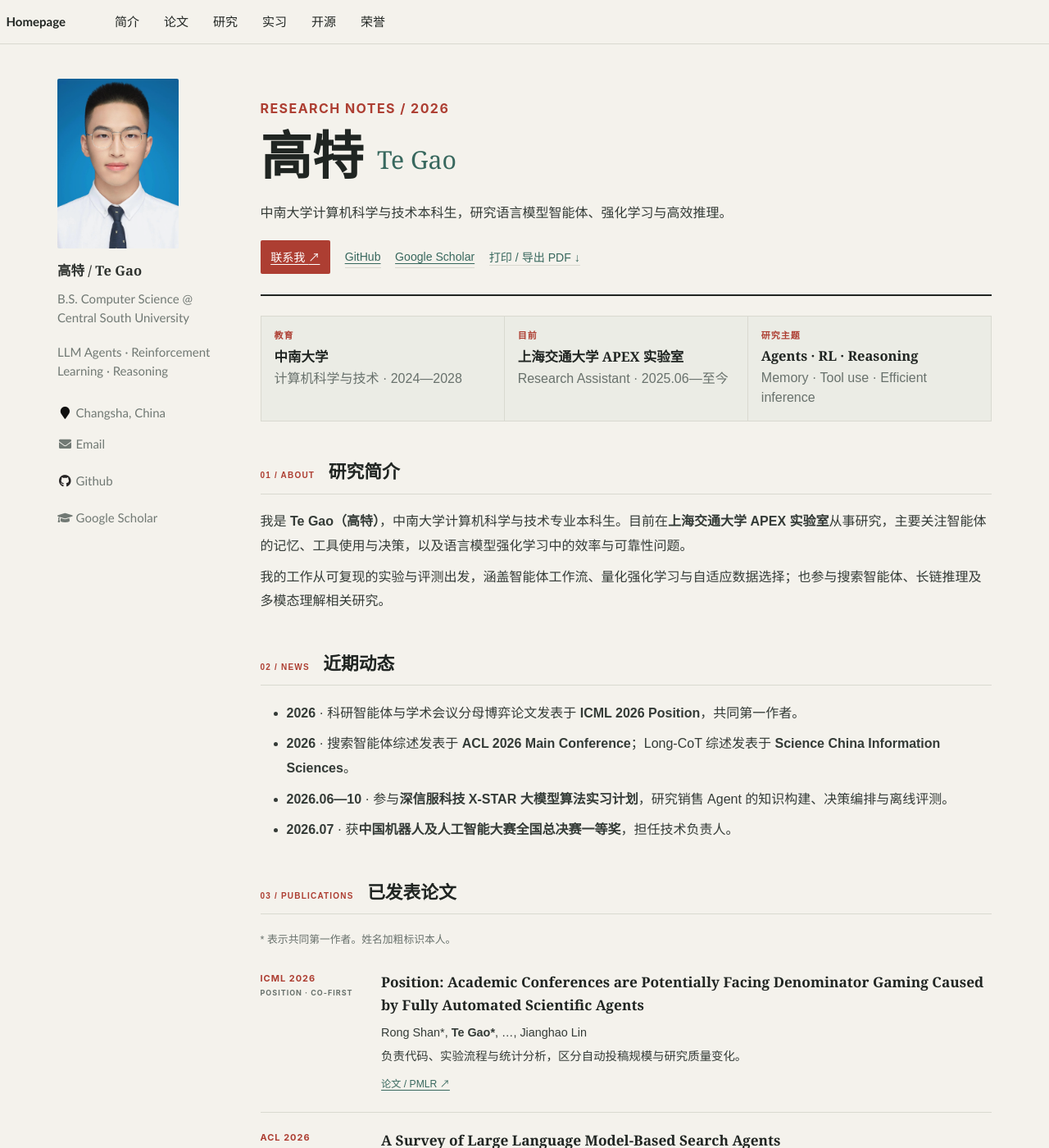
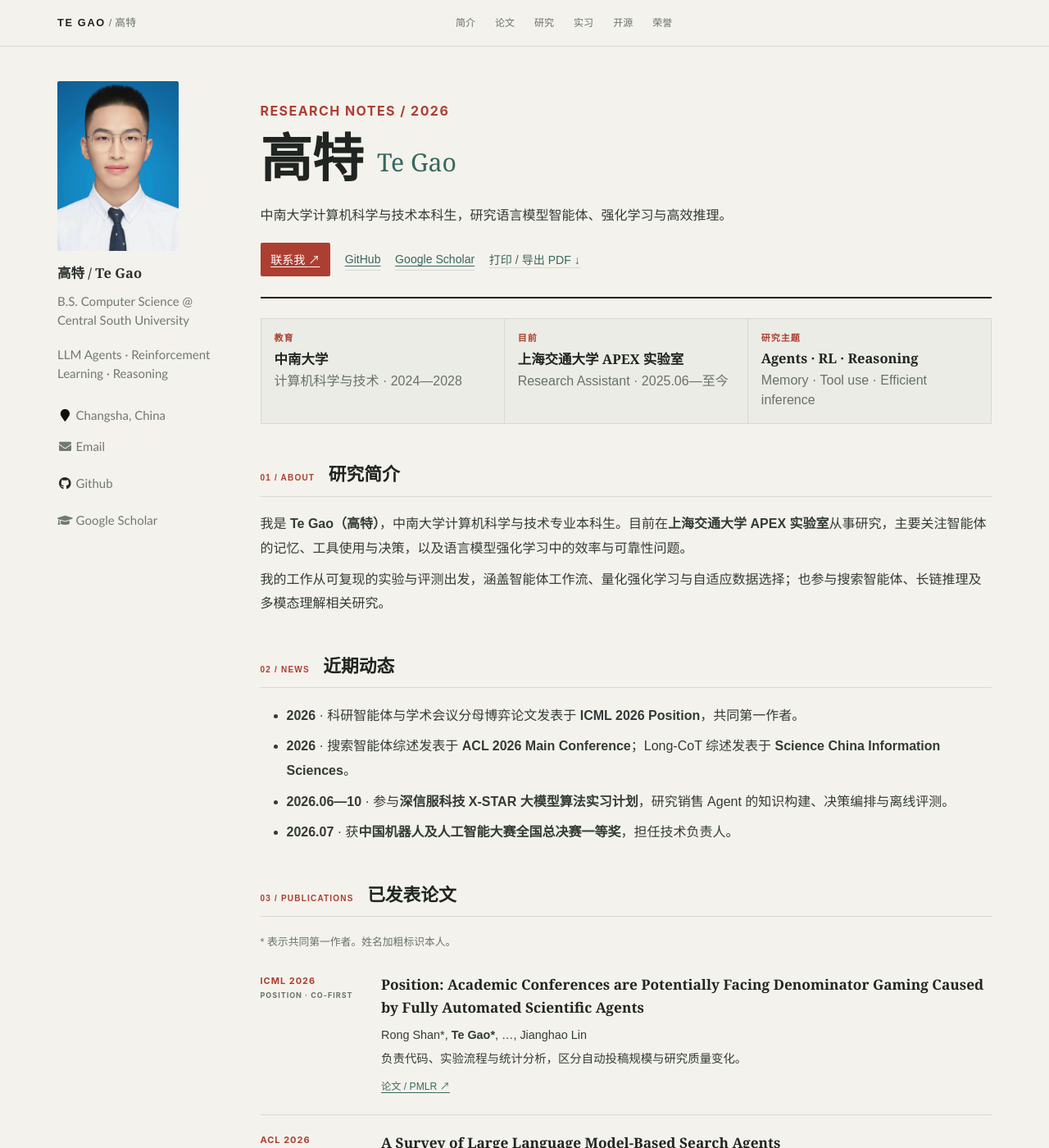
Before and after one commit to GoatCsu/GoatCsu.github.io, a Jekyll site: the page built from _pages/about.md, in a window 1280 px wide and 1400 px high. Shown: the whole window at 82% size. Built offline with Jekyll 4.4.1, drawn with Linux system fonts in a browser that asks for light colours.

Commit message:
Use accessible native section navigation on mobile

```diff
--- a/_includes/masthead.html
+++ b/_includes/masthead.html
@@ -1,16 +1,10 @@
-<div class="masthead">
-  <div class="masthead__inner-wrap">
-    <div class="masthead__menu">
-      <nav id="site-nav" class="greedy-nav">
-        <button><div class="navicon"></div></button>
-        <ul class="visible-links">
-          <li class="masthead__menu-item masthead__menu-item--lg masthead__menu-home-item"><a href="#about-me">Homepage</a></li>
-          {% for link in site.data.navigation.main %}
-            <li class="masthead__menu-item"><a href="{{ domain }}{{ link.url }}">{{ link.title }}</a></li>
-          {% endfor %}
-        </ul>
-        <ul class="hidden-links hidden"></ul>
-      </nav>
-    </div>
+<header class="masthead">
+  <div class="masthead__inner-wrap cv-nav-wrap">
+    <a class="cv-brand" href="{{ '/' | relative_url }}#about-me">TE GAO<span> / 高特</span></a>
+    <nav class="cv-nav" aria-label="主要导航">
+      {% for link in site.data.navigation.main %}
+      <a href="{{ link.url | relative_url }}">{{ link.title }}</a>
+      {% endfor %}
+    </nav>
   </div>
-</div>
+</header>
--- a/assets/css/cv.css
+++ b/assets/css/cv.css
@@ -137,3 +137,14 @@ body { font-family: 'Avenir Next', 'PingFang SC', 'Microsoft YaHei', sans-serif;
   .cv-section-title > span, .cv-kicker, .cv-pub-meta { color: #444 !important; }
   .page__content, .page__content p, .page__content li { color: #111 !important; }
 }
+.cv-nav-wrap { display: flex; align-items: center; justify-content: space-between; gap: 1.5rem; max-width: 1200px; padding: 1rem 2rem; }
+.cv-brand { flex-shrink: 0; color: var(--cv-ink); font: 700 .85rem/1.5 'Avenir Next', sans-serif; letter-spacing: .13em; }
+.cv-brand span { color: var(--cv-muted); letter-spacing: .02em; font-weight: 400; }
+.cv-nav { display: flex; align-items: center; gap: 1.6rem; overflow-x: auto; scrollbar-width: thin; }
+.cv-nav a { flex-shrink: 0; color: var(--cv-muted); font-size: .8rem; padding: .25rem 0; }
+.cv-nav a:hover { color: var(--cv-red); }
+@media (max-width: 700px) {
+  .cv-nav-wrap { padding: .8rem 1.3rem; flex-wrap: wrap; gap: .5rem; }
+  .cv-nav { width: 100%; gap: 1.4rem; padding-bottom: .2rem; }
+  [id] { scroll-margin-top: 7rem; }
+}
```
